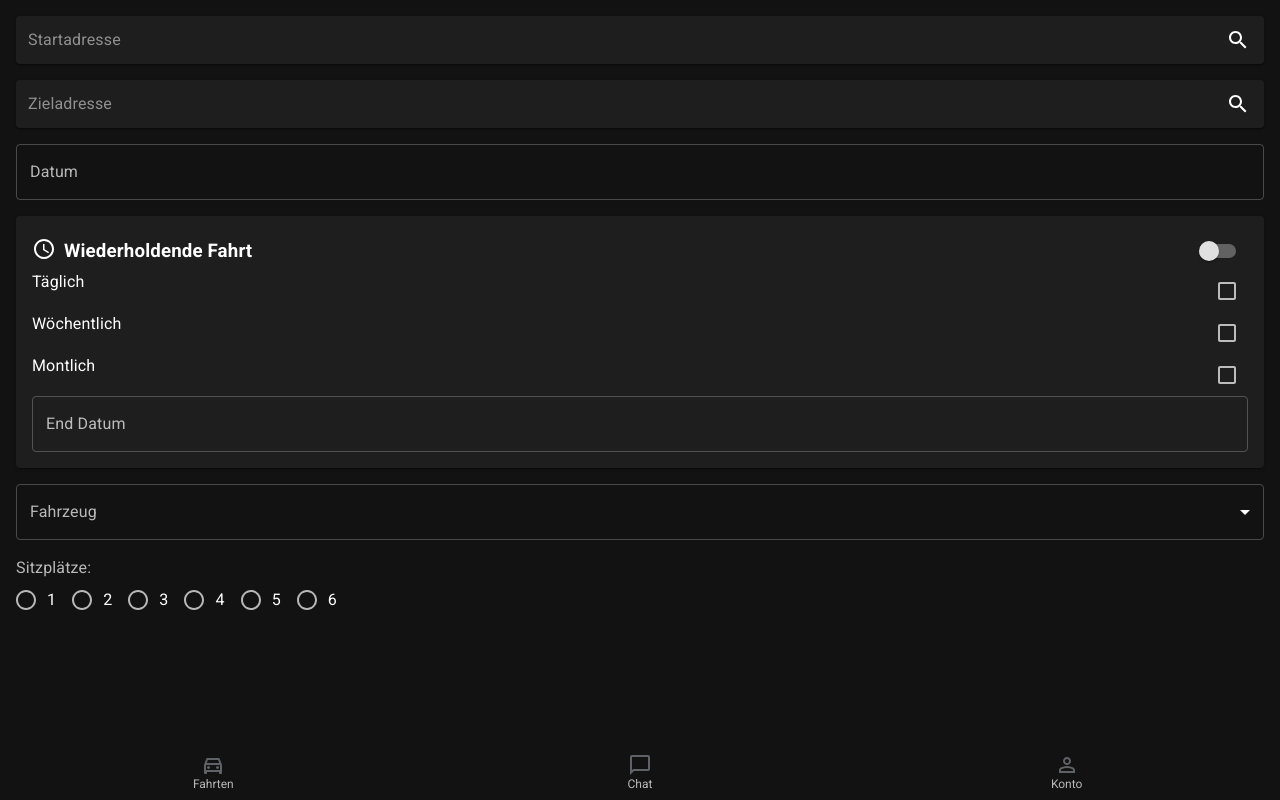
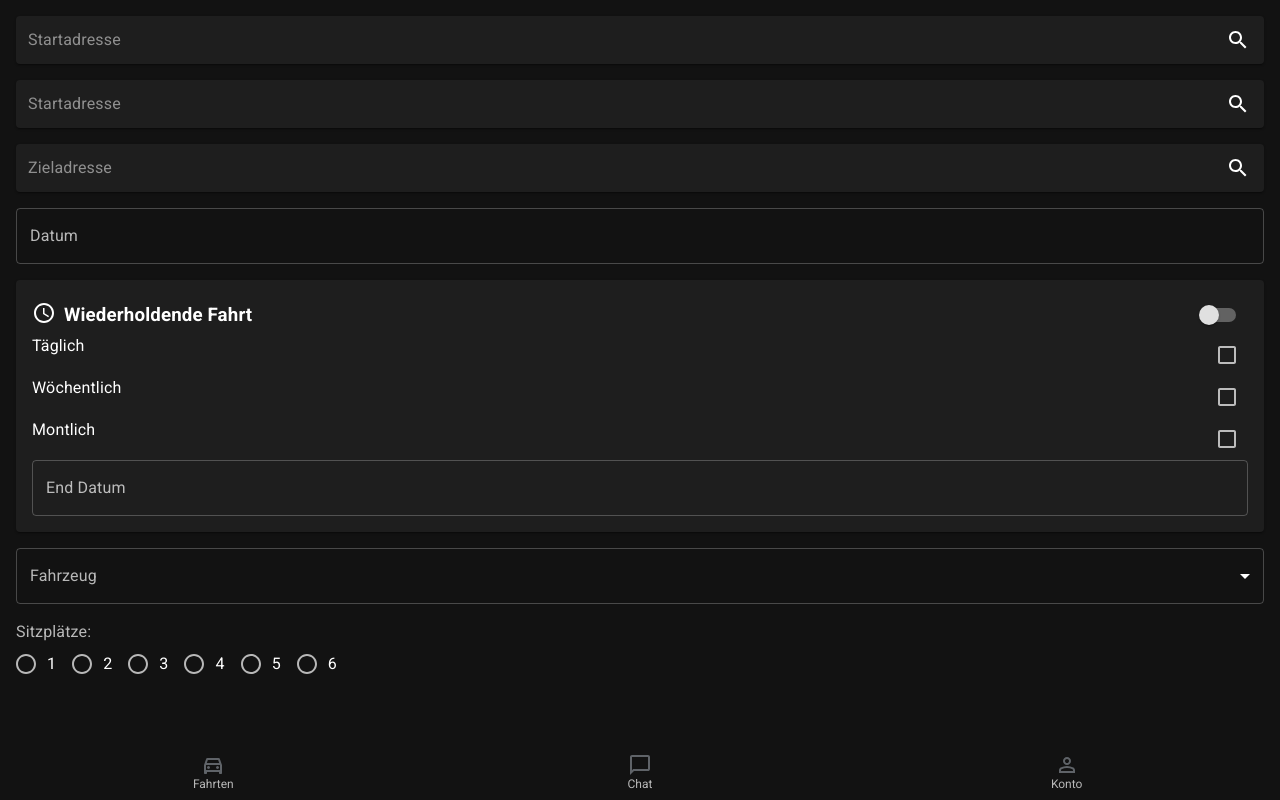
Before and after one commit to Skrizzel/pickup_alt, a React (Vite) app in the folder src/main/webui/: page /user/trips/newTrip in a window 1280 px wide. Built offline with nearby package versions, Linux system fonts and the light colour scheme.

Commit message:
Fahrten suchen transition kinda works

```diff
--- a/src/main/webui/src/components/SearchBar/SearchBar.tsx
+++ b/src/main/webui/src/components/SearchBar/SearchBar.tsx
@@ -5,23 +5,19 @@ import SearchIcon from '@mui/icons-material/Search';
 
 type SearchProps = {
   placeholder: string;
+  readOnly?: boolean;
 };
 
 export default function Searchbar(props: SearchProps) {
   return (
     <Paper
-      component="form"
       sx={{
         p: '2px 4px',
         display: 'flex',
         alignItems: 'center',
       }}
     >
-      <InputBase
-        sx={{ml: 1, flex: 1}}
-        placeholder={props.placeholder}
-        // inputProps={{'aria-label': 'search google maps'}}
-      />
+      <InputBase sx={{ml: 1, flex: 1}} placeholder={props.placeholder} readOnly={props.readOnly || false} />
       <IconButton type="button" sx={{p: '10px'}} aria-label="search">
         <SearchIcon />
       </IconButton>
--- a/src/main/webui/src/index.scss
+++ b/src/main/webui/src/index.scss
@@ -6,6 +6,11 @@
 
 * {
   margin: 0;
+}
+
+a {
+  color: inherit;
+  text-decoration: inherit;
 }
 
 #root {
--- a/src/main/webui/src/main.tsx
+++ b/src/main/webui/src/main.tsx
@@ -25,6 +25,7 @@ import {QueryClient, QueryClientProvider} from '@tanstack/react-query';
 import Trip from './pages/LoggedIn/Trips/Trip/Trip.tsx';
 import {testUsersData} from './shared/testUsersData.ts';
 import NewTrip from './pages/LoggedIn/NewTrip/NewTrip.tsx';
+import TripSearchBar from './pages/LoggedIn/Trips/TripSearchBar.tsx';
 // import {ReactQueryDevtools} from '@tanstack/react-query-devtools';
 
 const router = createBrowserRouter([
@@ -42,12 +43,16 @@ const router = createBrowserRouter([
         children: [
           {
             path: 'trips',
-
+            element: <TripSearchBar></TripSearchBar>,
             children: [
-              {index: true, element: <Trips></Trips>},
+              {index: true, element: <Trips />},
               {
                 path: 'newTrip',
                 element: <NewTrip />,
+              },
+              {
+                path: 'search',
+                element: <Search />,
               },
             ],
           },
--- a/src/main/webui/src/pages/Layout/ToTopLayout.tsx
+++ b/src/main/webui/src/pages/Layout/ToTopLayout.tsx
@@ -1,19 +1,15 @@
+import Box from '@mui/material/Box/Box';
 import {childrenProp} from '../../shared/types';
 
 const ToTopLayout = ({children}: childrenProp) => {
-    return (
-        <div
-            style={{
-                display: 'flex',
-                flexDirection: 'column',
-                justifyContent: 'flex-start',
-                alignItems: 'stretch',
-                alignContent: 'stretch',
-            }}
-        >
-            {children}
-        </div>
-    );
+  const style = {
+    display: 'flex',
+    flexDirection: 'column',
+    justifyContent: 'flex-start',
+    alignItems: 'stretch',
+    alignContent: 'stretch',
+  };
+  return <Box sx={style}>{children}</Box>;
 };
 
 export default ToTopLayout;
--- a/src/main/webui/src/pages/LoggedIn/Search/Search.tsx
+++ b/src/main/webui/src/pages/LoggedIn/Search/Search.tsx
@@ -1,5 +1,11 @@
+import ToTopLayout from '../../Layout/ToTopLayout';
+
 const Search = () => {
-    return <div>Search</div>;
+  return (
+    <ToTopLayout>
+      <div>Search</div>
+    </ToTopLayout>
+  );
 };
 
 export default Search;
--- a/src/main/webui/src/pages/LoggedIn/Trips/Trip/Trip.tsx
+++ b/src/main/webui/src/pages/LoggedIn/Trips/Trip/Trip.tsx
@@ -53,7 +53,7 @@ const Trip = () => {
             'raster-tiles': {
               type: 'raster',
               tiles: [
-                'http://10.1.0.20:8080/tiles/{z}/{x}/{y}.png', // Use the URL of your OSM tile server
+                'http://10.1.0.20:8080/tile/{z}/{x}/{y}.png', // Use the URL of your OSM tile server
               ],
               tileSize: 256, // Standard tile size for PNG
             },
--- /dev/null
+++ b/src/main/webui/src/pages/LoggedIn/Trips/TripSearchBar.tsx
@@ -0,0 +1,23 @@
+import {Link, Outlet, useLocation} from 'react-router-dom';
+import SearchBar from '../../../components/SearchBar/SearchBar';
+import {Box} from '@mui/material';
+
+const TripSearchBar = () => {
+  const location = useLocation().pathname.split('/').pop();
+  const isCurrentLocationTrips = location == 'trips';
+
+  return (
+    <>
+      <Box sx={{marginBottom: '1rem'}}>
+        <Link to="search">
+          <SearchBar
+            placeholder={isCurrentLocationTrips ? 'Fahrt suchen' : 'Startadresse'}
+            readOnly={isCurrentLocationTrips ? true : false}
+          ></SearchBar>
+        </Link>
+      </Box>
+      <Outlet />
+    </>
+  );
+};
+export default TripSearchBar;
--- a/src/main/webui/src/pages/LoggedIn/Trips/Trips.tsx
+++ b/src/main/webui/src/pages/LoggedIn/Trips/Trips.tsx
@@ -1,8 +1,6 @@
 import Paper from '@mui/material/Paper';
 import './Trips.scss';
 import {Button, Divider, List, ListItem} from '@mui/material';
-import SearchBar from '../../../components/SearchBar/SearchBar';
-import ToBottomLayout from '../../Layout/ToBottomLayout';
 import ToTopLayout from '../../Layout/ToTopLayout';
 // import {useEffect, useState} from 'react';
 import LoadingCircle from '../../../components/Loading/LoadingCircle';
@@ -59,7 +57,6 @@ const Trips = () => {
     <>
       <ToTopLayout>
         <div id="trips">
-          <SearchBar placeholder="Faht suchen"></SearchBar>
           {users.isLoading ? (
             <LoadingCircle />
           ) : users.isError ? (
@@ -72,7 +69,7 @@ const Trips = () => {
                     testListTrips.push({date: getRandomDate(), from: user.address.city, to: user.address.street, nameOfDriver: user.name});
                     return (
                       <div key={index}>
-                        <Link to={'/user/trip/' + user.id} style={{color: 'inherit', textDecoration: 'inherit'}}>
+                        <Link to={'/user/trip/' + user.id}>
                           <ListItem
                             sx={{
                               display: 'flex',
@@ -94,7 +91,6 @@ const Trips = () => {
           )}
         </div>
       </ToTopLayout>
-      <ToBottomLayout>
       <div style={{position: 'fixed', bottom: '70px', right: '24px', zIndex: '999'}}>
         <Link to="newTrip">
           <Button variant="contained" sx={{borderRadius: '50px'}}>
@@ -102,7 +98,6 @@ const Trips = () => {
           </Button>
         </Link>
       </div>
-      </ToBottomLayout>
     </>
   );
 };
--- a/src/main/webui/vite.config.ts
+++ b/src/main/webui/vite.config.ts
@@ -4,6 +4,9 @@ import {VitePWA} from 'vite-plugin-pwa';
 
 // https://vitejs.dev/config/
 export default defineConfig({
+  server: {
+    headers: {'Access-Control-Allow-Origin': '*'},
+  },
   plugins: [
     react(),
     VitePWA({
```
Lines whose indentation alone changed are shown as unchanged.
